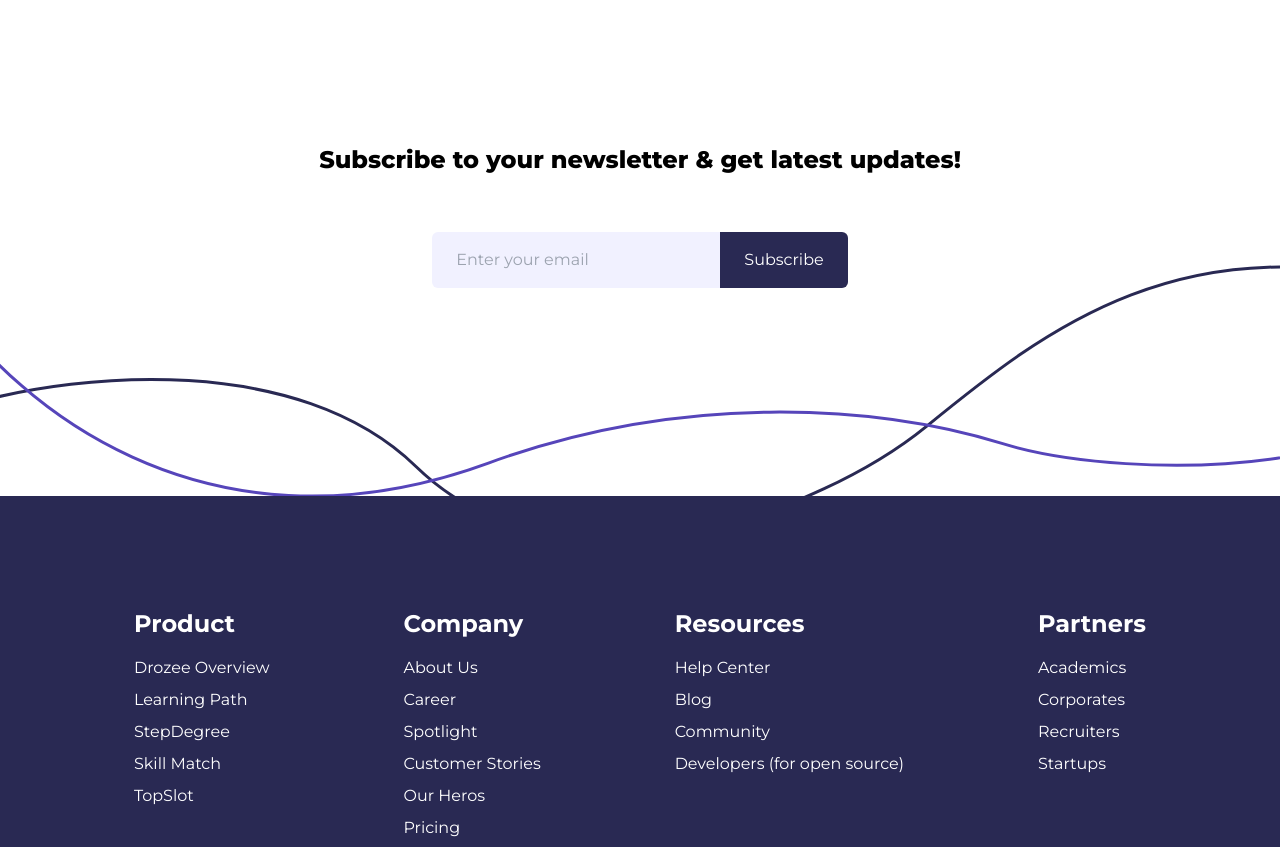
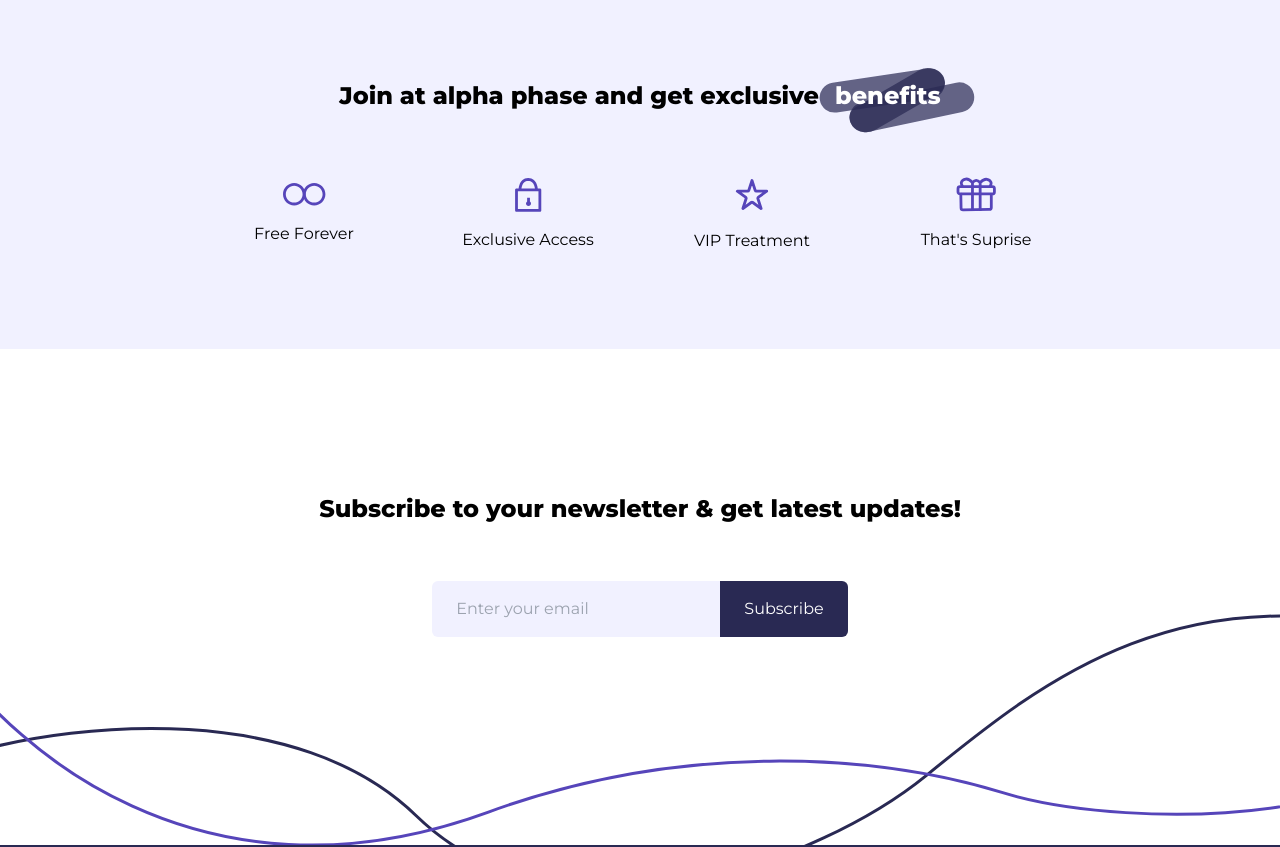
Before and after one commit to saad-shaikh-dev/drozee, a Next.js app: page / in a window 1280 px wide. Shown: the top 847 px of the page. Built offline with nearby package versions, Linux system fonts and the light colour scheme.

Commit message:
benefits styles converted to tailwind

```diff
--- a/pages/index.tsx
+++ b/pages/index.tsx
@@ -8,7 +8,7 @@ import Footer from 'sections/footer/Footer';
 // Section Components
 // import HeroSection from 'sections/landingPage/hero/HeroSection';
 // import DetailsSection from 'sections/landingPage/details/DetailsSection';
-// import BenefitsSection from 'sections/landingPage/benefits/BenefitsSection';
+import BenefitsSection from 'sections/landingPage/benefits/BenefitsSection';
 import NewsletterSection from 'sections/landingPage/newsletter/NewsletterSection';
 
 const Home: NextPage = () => {
@@ -21,7 +21,7 @@ const Home: NextPage = () => {
 			<main>
 				{/* <HeroSection /> */}
 				{/* <DetailsSection /> */}
-				{/* <BenefitsSection /> */}
+				<BenefitsSection />
 				<NewsletterSection />
 			</main>
 			<Footer />
--- a/sections/landingPage/benefits/BenefitsSection.tsx
+++ b/sections/landingPage/benefits/BenefitsSection.tsx
@@ -5,12 +5,13 @@ import SupriseSVG from 'assets/sections/benefits/suprise.svg';
 
 const BenefitsSection = () => {
 	return (
-		<section>
-			<h2>
+		<section className='pt-20 pb-24 px-10 bg-primary-light'>
+			<h2 className='text-center text-2xl font-extrabold'>
 				Join at alpha phase and get exclusive
-				<div>
-					<h2>benefits</h2>
+				<div className='inline-block w-max relative ml-4'>
+					<h2 className='text-white relative z-[1]'>benefits</h2>
 					<svg
+						className='absolute -top-3 -left-4'
 						width='158'
 						height='82'
 						viewBox='0 0 158 82'
@@ -51,23 +52,23 @@ const BenefitsSection = () => {
 					</svg>
 				</div>
 			</h2>
-			<div>
-				<div>
-					<div>
+			<div className='mt-16 mx-auto max-w-4xl flex flex-col lg:flex-row justify-center items-stretch lg:items-center'>
+				<div className='flex-1 flex justify-evenly lg:justify-evenly items-center'>
+					<div className='flex-1 flex flex-col justify-center items-center gap-4'>
 						<FreeForeverSVG />
 						<p>Free Forever</p>
 					</div>
-					<div>
+					<div className='flex-1 flex flex-col justify-center items-center gap-4'>
 						<ExclusiveAccessSVG />
 						<p>Exclusive Access</p>
 					</div>
 				</div>
-				<div>
-					<div>
+				<div className='flex-1 flex justify-evenly items-center'>
+					<div className='flex-1 flex flex-col justify-center items-center gap-4'>
 						<VIPTreatmentSVG />
 						<p>VIP Treatment</p>
 					</div>
-					<div>
+					<div className='flex-1 flex flex-col justify-center items-center gap-4'>
 						<SupriseSVG />
 						<p>{"That's Suprise"}</p>
 					</div>
```
